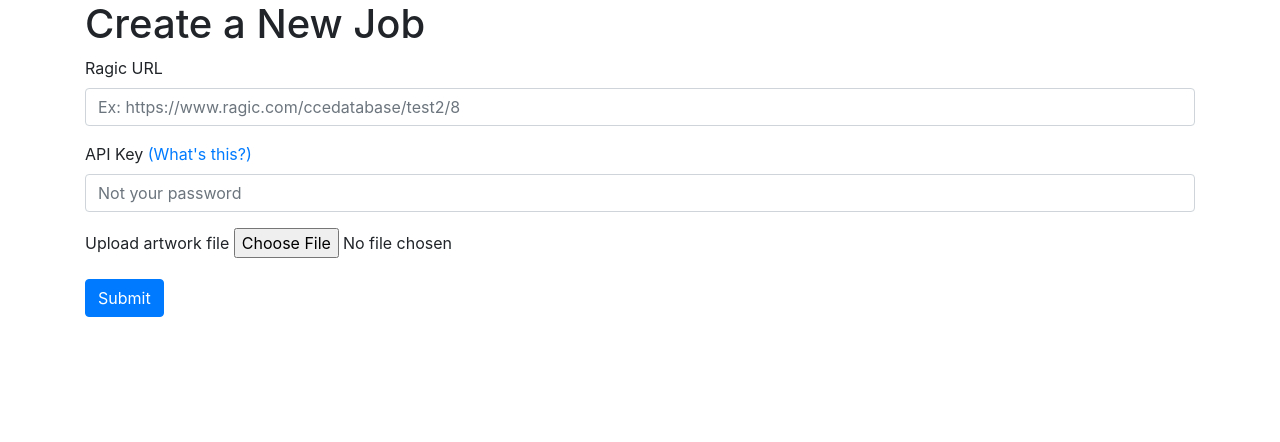
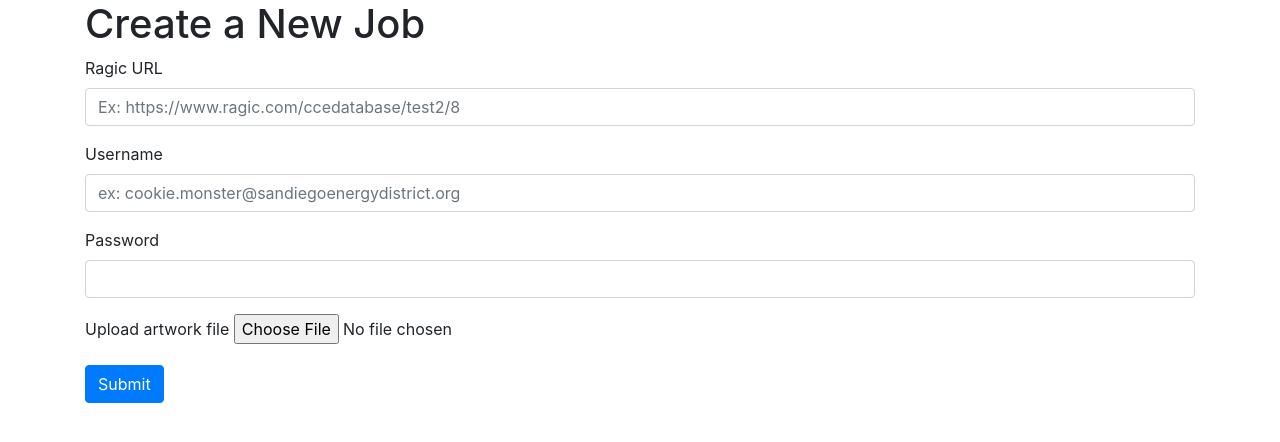
Before and after one commit to jasonsheu/SDED-Pipeline, a Flask app: page /jobs/new/request-spreadsheet in a window 1280 px wide. Shown: the part 56-498 px from the top of the page. Run offline with Flask 2, Linux system fonts and the light colour scheme; some libraries are stand-ins or nearby versions.

Commit message:
added username/password authentication

```diff
--- a/app.py
+++ b/app.py
@@ -26,16 +26,13 @@ def request_spreadsheet():
     if request.method == 'POST':
 
         ragic_url = request.form['ragic_url']
-
-
-        api_key = request.form['api_key']
-
+        api_key = get_api_key()
         file_path = upload_file(request)
 
         if not ragic_url: # TODO add verification?
             flash('URL is required!')
         if not api_key:
-            flash('API Key is required!')
+            flash('Login is required!')
         else:
             # Parse table from Ragic
             ragic_reader = RagicTools(ragic_url, api_key)
@@ -80,8 +77,8 @@ def confirmation():
 
 
 
+    return render_template('confirmation.html', table_body=flat_data, filename=artwork_filename)
 
-    return render_template('confirmation.html', table_body=flat_data, filename=artwork_filename)
 
 
 
@@ -95,12 +92,12 @@ def get_api_key():
         try:
             api_key = RagicReader.get_api_key(username, password)
 
-            return render_template('api-key.html', api_key=api_key)
+            return api_key
         except RagicReader.AuthenticationError:
             flash('Invalid username and/or password')
 
 
-    return render_template('api-key.html')
+
 
 @app.route('/publish')
 def c2m_publish():
@@ -175,7 +172,7 @@ def allowed_file(filename):
 
 def upload_file(request):
     if request.method == 'POST':
-
+        print('uploading')
         # check if the post request has the file part
         if 'file' not in request.files:
             flash('No file part')
@@ -196,5 +193,10 @@ def upload_file(request):
             global artwork_path
             artwork_path = os.path.join(app.config['UPLOAD_FOLDER'], filename)
             global artwork_filename
+
             artwork_filename = filename # TODO fix this
+            print(artwork_filename)
             return filename
+        else:
+            error = 'Wrong filetype!! Please use one of these: ' + str(ALLOWED_EXTENSIONS)
+            print(error)
--- a/templates/confirmation.html
+++ b/templates/confirmation.html
@@ -38,7 +38,7 @@
 </table>
 
 
-Please confirm that <a href="{{ url_for('download_file', filename=filename) }}">this</a> is the document you want to send.
+Please confirm that <a href="{{ url_for('download_file', filename=filename) }}" target="_blank">this</a> is the document you want to send.
 <form method="POST">
     <button type="submit" name="submit_button" class="btn btn-secondary" value="Cancel">Cancel</button>
 
--- a/templates/create.html
+++ b/templates/create.html
@@ -9,15 +9,22 @@
                 shee Index: user-input
         2. Backend request table from Ragic API
     -->
+
+
+    <form method="post">
         <div class="form-group">
             <label for="ragic_url">Ragic URL</label>
             <input type="url" name="ragic_url" placeholder="Ex: https://www.ragic.com/ccedatabase/test2/8" class="form-control" value="{{ request.form['ragic_url'] }}"></input>
         </div>
 
         <div class="form-group">
-        <label for="api_key">API Key <a href="{{ url_for('get_api_key') }}">(What's this?)</a></label>
-        <!-- How to find API Key? -->
-        <input type="text" name="api_key" placeholder="Not your password" class="form-control" value="{{ request.form['api_key'] }}"></input>
+            <label for="username">Username</label>
+            <input type="email" name="username" autocomplete="username" required placeholder="ex: cookie.monster@sandiegoenergydistrict.org" class="form-control" value="{{ request.form['username'] }}" />
+        </div>
+
+        <div class="form-group">
+            <label for="password">Password</label>
+            <input type="password" name="password" autocomplete="current-password" required class="form-control" value="{{ request.form['password'] }}" />
         </div>
 
         <div class="form-group">
@@ -27,13 +34,17 @@
 
 
         </div>
-
-
-
         <div class="form-group">
             <button type="submit" class="btn btn-primary">Submit</button>
         </div>
 
+    </form>
+
+
+
+
+
+
 
 </form>
 {% endblock %}
```
Lines whose indentation alone changed are shown as unchanged.
